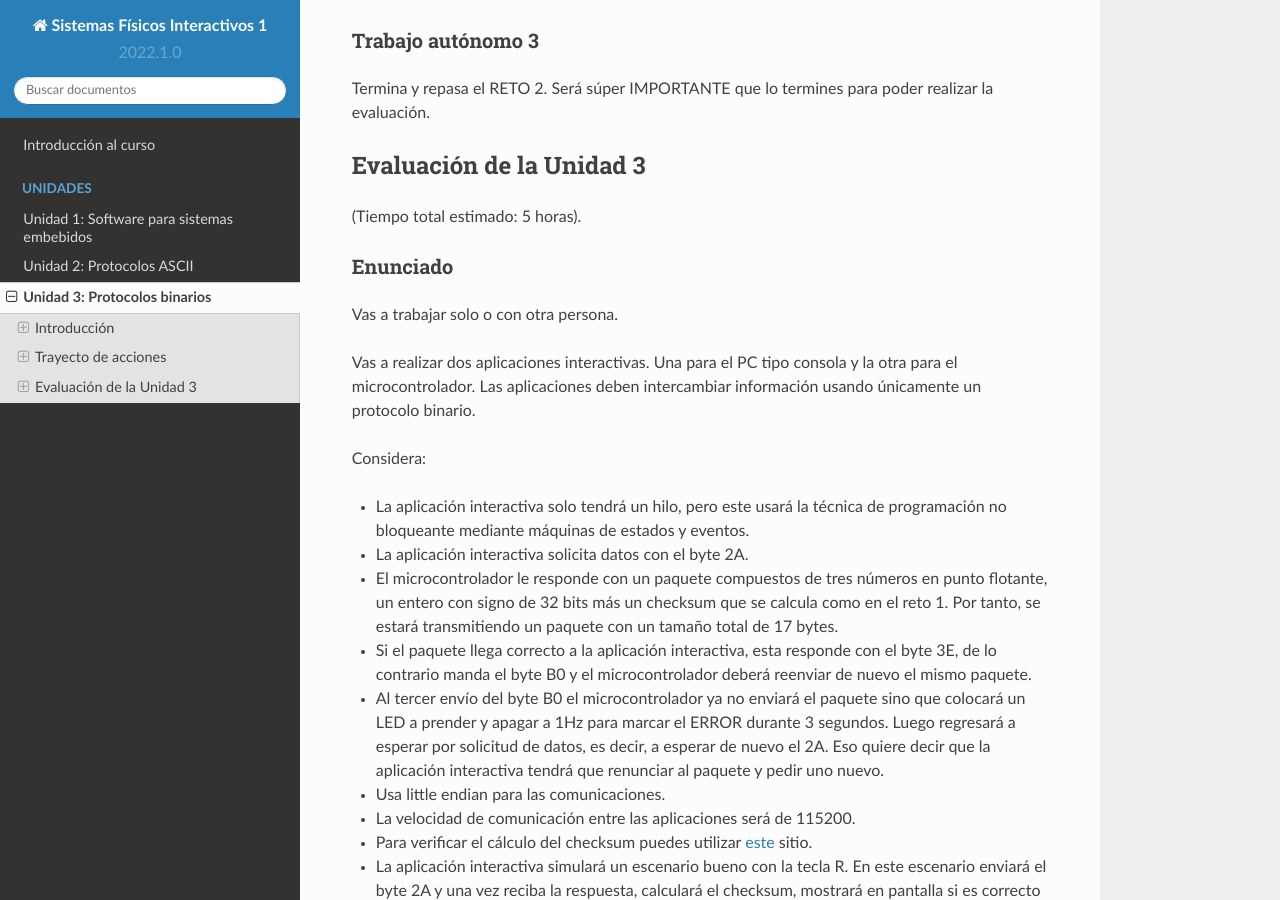
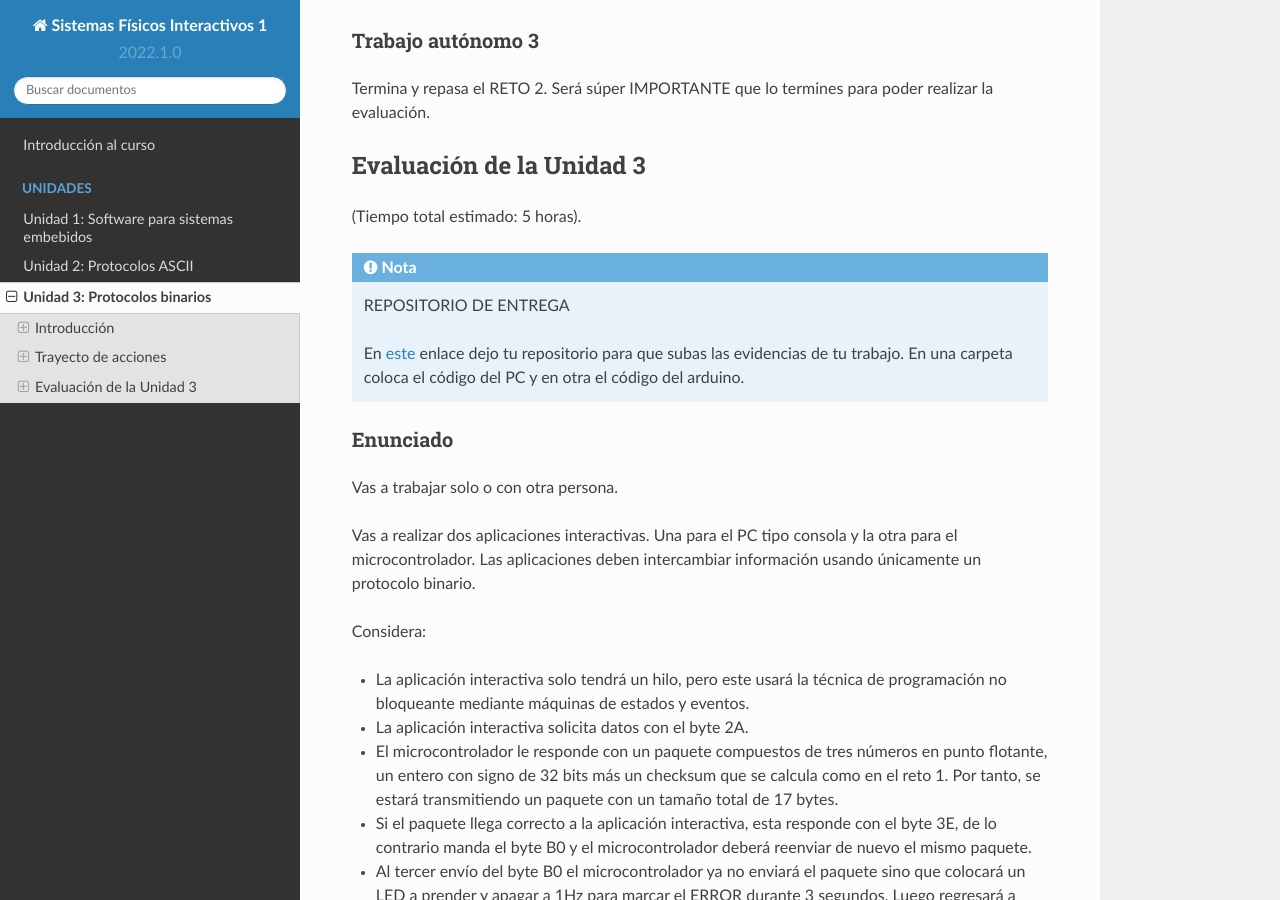
Before and after one commit to juanferfranco/SistemasFisicosInteractivos1, a Sphinx documentation site: the page built from docs/_unidad3/unidad3.rst, in a window 1280 px wide and 900 px high, scrolled down 10477 px. Built offline with Sphinx 7.4.7 and the Read the Docs theme 2.0.0, drawn with Linux system fonts in a browser that asks for light colours.

Commit message:
add classroom link

```diff
--- a/docs/_unidad3/unidad3.rst
+++ b/docs/_unidad3/unidad3.rst
@@ -563,6 +563,12 @@ Evaluación de la Unidad 3
 ----------------------------
 (Tiempo total estimado: 5 horas).
 
+.. note:: REPOSITORIO DE ENTREGA
+
+  En `este <https://classroom.github.com/a/ODurXdAm>`__ enlace dejo tu repositorio para que subas las evidencias
+  de tu trabajo. En una carpeta coloca el código del PC y en otra el código del
+  arduino.
+
 Enunciado
 ***********
 Vas a trabajar solo o con otra persona.
@@ -600,9 +606,6 @@ Considera:
   inducir el error en el microcontrolador. Finalmente volverá a esperar
   la simulación de un nuevo escenario.
 
-
-
-
 Criterios de calificación
 ****************************
 
```
